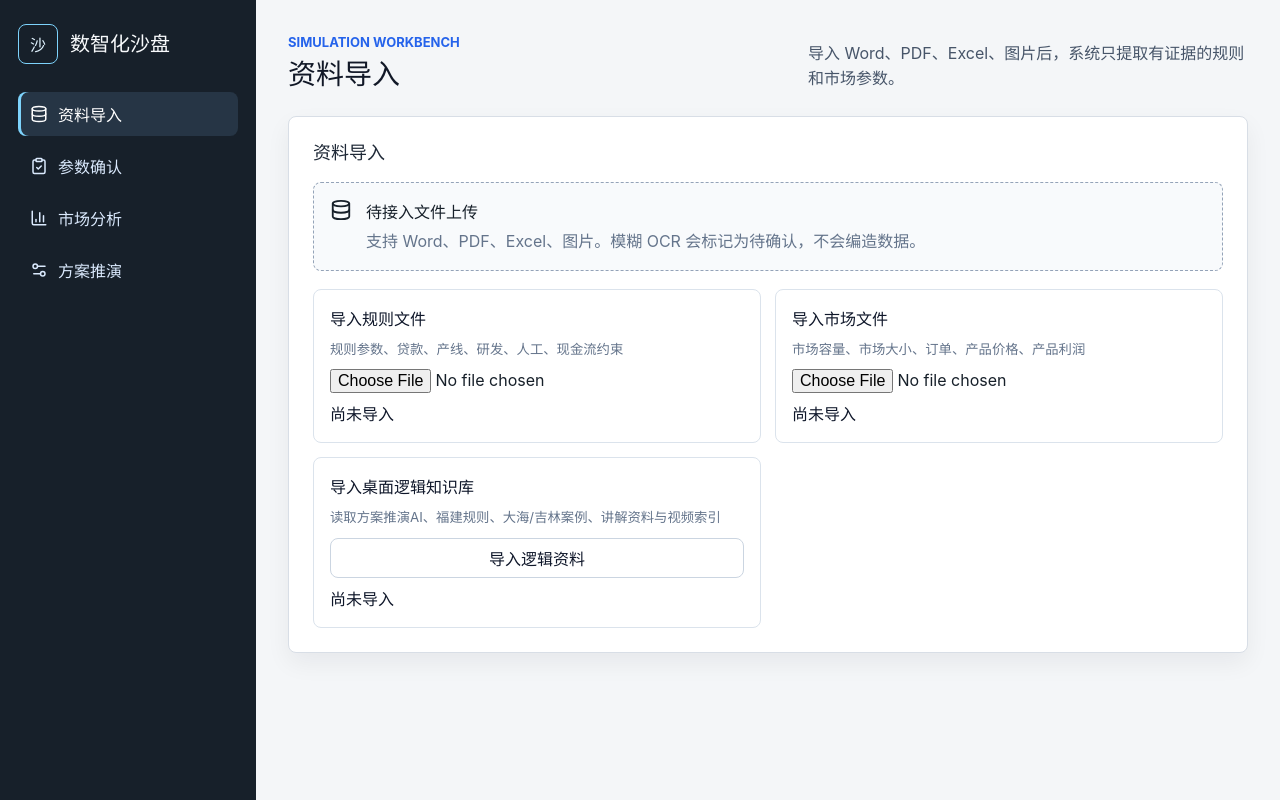
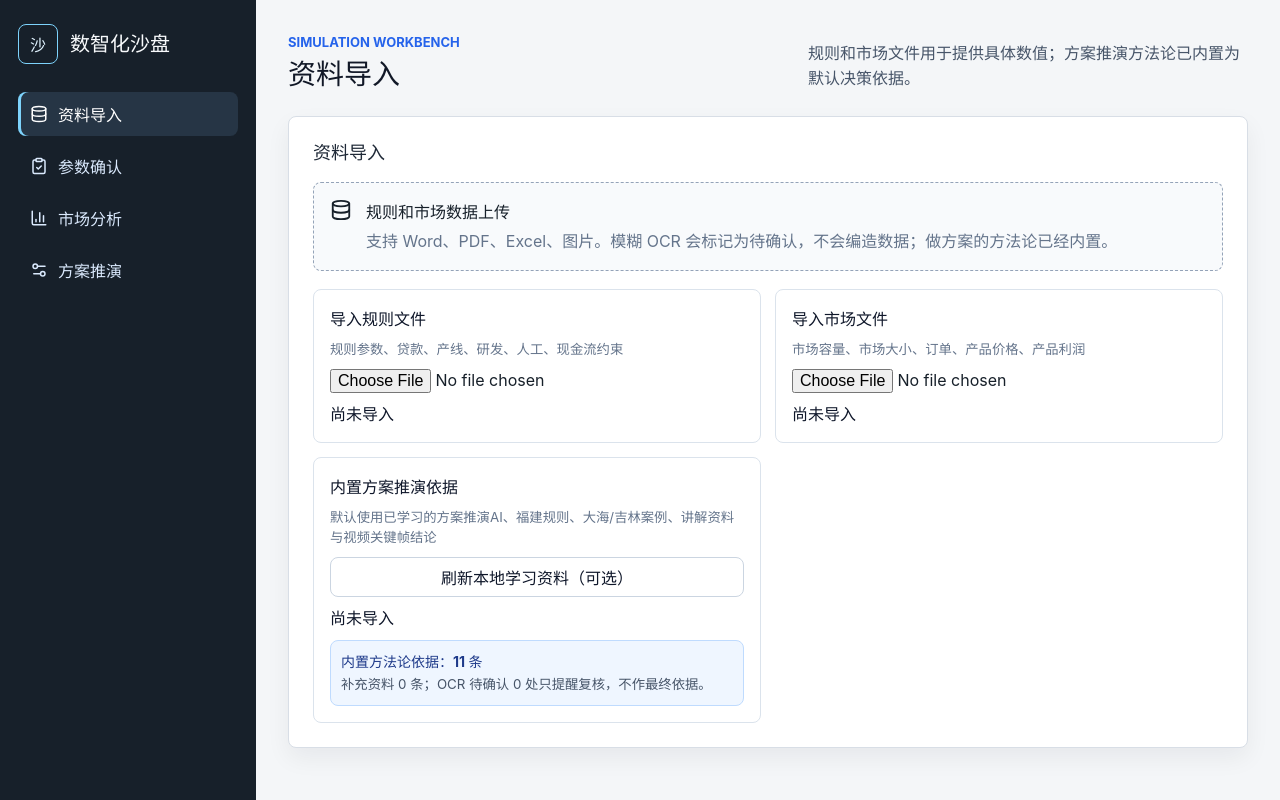
Before and after one commit to huyuchen092-stack/digital-enterprise-sandbox, a React (Vite) app in the folder frontend/: page / in a window 1280 px wide. Built offline with nearby package versions, Linux system fonts and the light colour scheme.

Commit message:
Use learned strategy as built-in decision basis

```diff
--- a/frontend/src/App.tsx
+++ b/frontend/src/App.tsx
@@ -25,7 +25,7 @@ const sidebarItems: Array<{ id: SectionId; label: string; Icon: typeof Database
 const sectionCopy: Record<SectionId, { title: string; description: string }> = {
   import: {
     title: "资料导入",
-    description: "导入 Word、PDF、Excel、图片后，系统只提取有证据的规则和市场参数。"
+    description: "规则和市场文件用于提供具体数值；方案推演方法论已内置为默认决策依据。"
   },
   parameters: {
     title: "参数确认",
@@ -37,7 +37,7 @@ const sectionCopy: Record<SectionId, { title: string; description: string }> = {
   },
   simulation: {
     title: "方案推演",
-    description: "方案输出来自已确认参数和规则引擎，模型只做解释和辅助读取。"
+    description: "方案输出来自内置沙盘推演方法、已确认参数和规则引擎，模型只做解释和辅助读取。"
   }
 };
 
@@ -249,7 +249,7 @@ function App() {
       return <span className="upload-empty">尚未导入</span>;
     }
     const label =
-      documentType === "rules" ? "规则文件" : documentType === "market" ? "市场文件" : "逻辑知识库";
+      documentType === "rules" ? "规则文件" : documentType === "market" ? "市场文件" : "补充逻辑资料";
     const statusText =
       result.status === "ocr_pending"
         ? `OCR 待确认 ${result.pending_ocr_count} 处`
@@ -277,8 +277,8 @@ function App() {
           <div className="upload-strip">
             <Database size={22} aria-hidden="true" />
             <div>
-              <strong>待接入文件上传</strong>
-              <p>支持 Word、PDF、Excel、图片。模糊 OCR 会标记为待确认，不会编造数据。</p>
+              <strong>规则和市场数据上传</strong>
+              <p>支持 Word、PDF、Excel、图片。模糊 OCR 会标记为待确认，不会编造数据；做方案的方法论已经内置。</p>
             </div>
           </div>
           <div className="upload-grid">
@@ -305,25 +305,24 @@ function App() {
               {uploadingType === "market" ? <em>正在导入...</em> : renderUploadResult("market")}
             </label>
             <div className="upload-card">
-              <span>导入桌面逻辑知识库</span>
-              <small>读取方案推演AI、福建规则、大海/吉林案例、讲解资料与视频索引</small>
+              <span>内置方案推演依据</span>
+              <small>默认使用已学习的方案推演AI、福建规则、大海/吉林案例、讲解资料与视频关键帧结论</small>
               <button
                 className="action-button"
                 type="button"
                 onClick={() => void handleImportLocalKnowledge()}
                 disabled={importingKnowledge}
               >
-                {importingKnowledge ? "正在导入..." : "导入逻辑资料"}
+                {importingKnowledge ? "正在刷新..." : "刷新本地学习资料（可选）"}
               </button>
               {renderUploadResult("knowledge")}
-              {uploads.knowledge && (
-                <div className="knowledge-mini">
-                  <strong>可用方法论证据：{knowledgeSummary.usableEvidenceCount} 条</strong>
-                  <small>
-                    已转入推演流程，OCR 待确认 {knowledgeSummary.pendingOcrCount} 处不作最终依据。
-                  </small>
-                </div>
-              )}
+              <div className="knowledge-mini">
+                <strong>内置方法论依据：{knowledgeSummary.builtInPrincipleCount} 条</strong>
+                <small>
+                  补充资料 {knowledgeSummary.supplementalEvidenceCount} 条；OCR 待确认{" "}
+                  {knowledgeSummary.pendingOcrCount} 处只提醒复核，不作最终依据。
+                </small>
+              </div>
             </div>
           </div>
           {uploadError && (
@@ -486,7 +485,7 @@ function App() {
             <h4>推演方法论依据</h4>
             <div className="methodology-grid">
               <div className="quarter-card">
-                <h4>已读取的做方案思维</h4>
+                <h4>内置的做方案思维</h4>
                 <ul>
                   {knowledgeSummary.principles.slice(0, 6).map((principle) => (
                     <li key={principle}>{principle}</li>
@@ -503,7 +502,8 @@ function App() {
               </div>
             </div>
             <div className="evidence-note">
-              知识库可用片段 {knowledgeSummary.usableEvidenceCount} 条；OCR 待确认{" "}
+              内置方法论 {knowledgeSummary.builtInPrincipleCount} 条；补充资料{" "}
+              {knowledgeSummary.supplementalEvidenceCount} 条；OCR 待确认{" "}
               {knowledgeSummary.pendingOcrCount} 处只提醒复核，不直接生成最终数据。
             </div>
           </section>
--- a/frontend/src/analysis/strategyKnowledge.ts
+++ b/frontend/src/analysis/strategyKnowledge.ts
@@ -2,12 +2,14 @@ import type { DocumentUploadResponse } from "../types";
 
 export type StrategyKnowledgeSummary = {
   usableEvidenceCount: number;
+  builtInPrincipleCount: number;
+  supplementalEvidenceCount: number;
   pendingOcrCount: number;
   principles: string[];
   workflow: string[];
 };
 
-const rules = [
+const builtInRules = [
   {
     keywords: ["\u5173\u952e\u53d8\u91cf", "\u53c2\u8d5b\u7ec4\u6570"],
     principle: "\u5148\u6293\u53d6\u5173\u952e\u53d8\u91cf\uff1a\u4ea7\u7ebf\u3001\u7814\u53d1\u3001\u539f\u6599\u3001\u7ec4\u6570\u3001\u7ba1\u7406\u8d39\u3001\u8d37\u6b3e\u548c\u5e02\u573a\u7206\u53d1\u5e74\u3002"
@@ -54,7 +56,7 @@ const rules = [
   }
 ];
 
-const fallbackPrinciples = rules.map((rule) => rule.principle);
+const builtInPrinciples = builtInRules.map((rule) => rule.principle);
 
 export function buildStrategyKnowledgeSummary(
   upload: DocumentUploadResponse | undefined
@@ -62,14 +64,16 @@ export function buildStrategyKnowledgeSummary(
   const fragments = upload?.fragments ?? [];
   const usableFragments = fragments.filter((fragment) => fragment.kind !== "ocr_pending");
   const text = usableFragments.map((fragment) => fragment.text).join("\n");
-  const principles = rules
+  const matchedPrinciples = builtInRules
     .filter((rule) => rule.keywords.some((keyword) => text.includes(keyword)))
     .map((rule) => rule.principle);
 
-  const activePrinciples = principles.length > 0 ? principles : fallbackPrinciples;
+  const activePrinciples = Array.from(new Set([...builtInPrinciples, ...matchedPrinciples]));
 
   return {
-    usableEvidenceCount: usableFragments.length,
+    usableEvidenceCount: builtInPrinciples.length + usableFragments.length,
+    builtInPrincipleCount: builtInPrinciples.length,
+    supplementalEvidenceCount: usableFragments.length,
     pendingOcrCount: upload?.pending_ocr_count ?? 0,
     principles: activePrinciples,
     workflow: [
```
Also changed, not shown: 1 other file (tests, documents, lock files or other folders).
